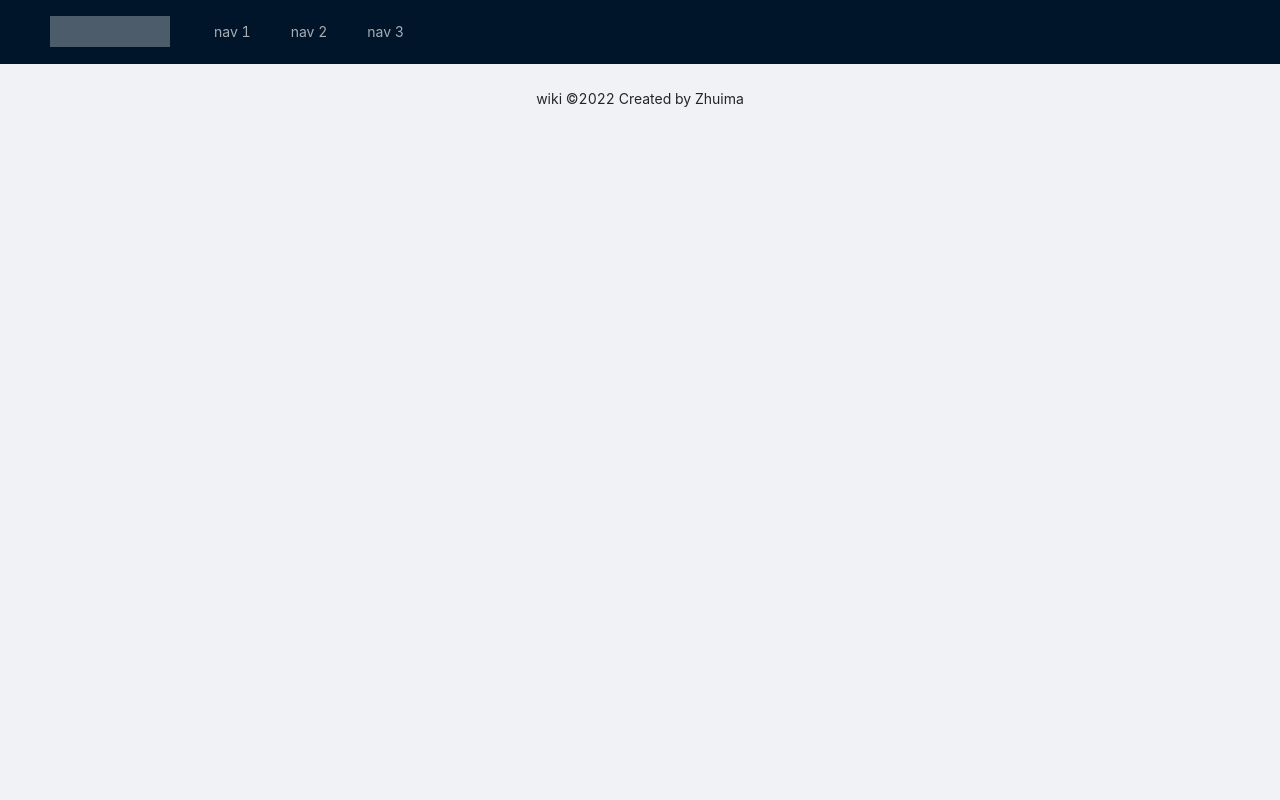
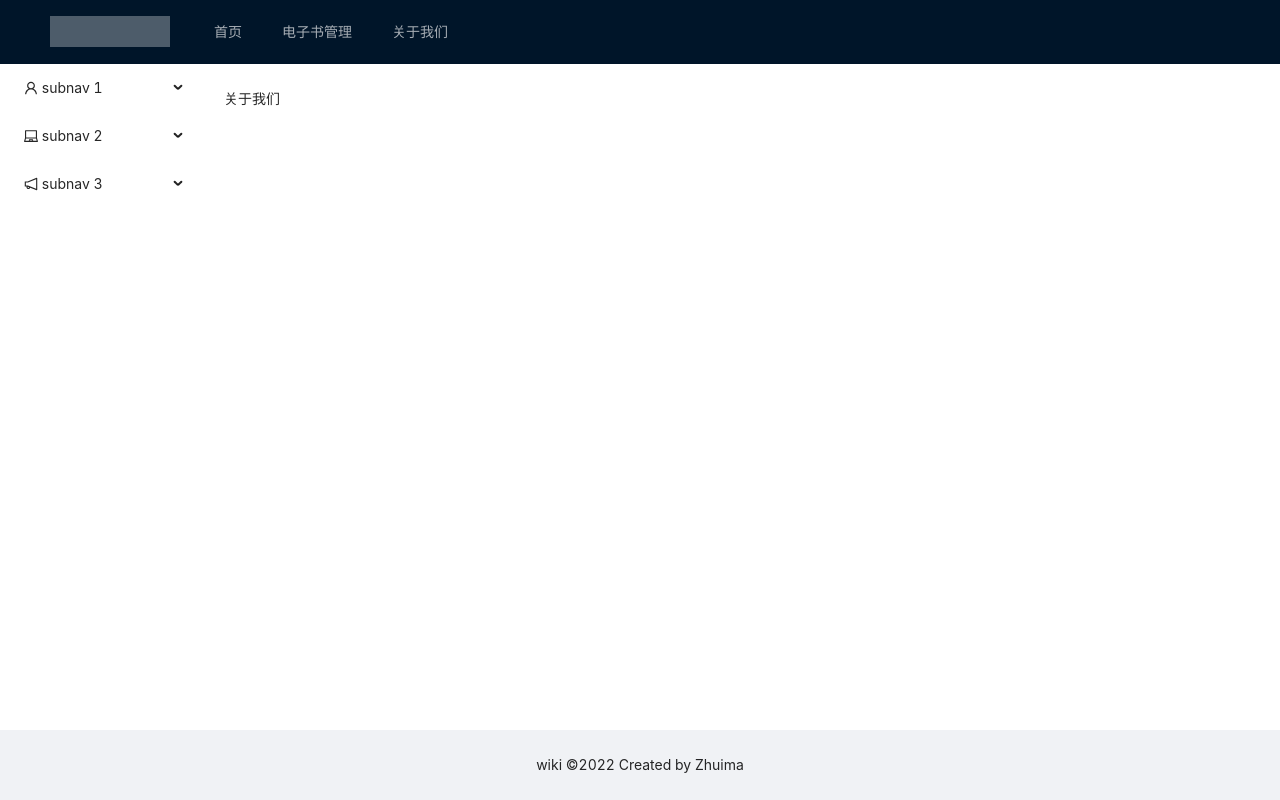
Before and after one commit to zhuima/wiki-web, a Vue app: page /about in a window 1280 px wide. Built offline with nearby package versions, Linux system fonts and the light colour scheme; no server answers.

Commit message:
1、增加电子书管理页面

```diff
--- a/src/components/the-header.vue
+++ b/src/components/the-header.vue
@@ -7,9 +7,15 @@
         mode="horizontal"
         :style="{ lineHeight: '64px' }"
     >
-      <a-menu-item key="1">nav 1</a-menu-item>
-      <a-menu-item key="2">nav 2</a-menu-item>
-      <a-menu-item key="3">nav 3</a-menu-item>
+      <a-menu-item key="/">
+        <router-link to="/">首页</router-link>
+        </a-menu-item>
+      <a-menu-item key="/admin/ebook">
+        <router-link to="/admin/ebook">电子书管理</router-link>
+      </a-menu-item>
+      <a-menu-item key="/about">
+        <router-link to="/about">关于我们</router-link>
+      </a-menu-item>
     </a-menu>
   </a-layout-header>
 </template>
--- a/src/router/index.ts
+++ b/src/router/index.ts
@@ -1,13 +1,24 @@
 import { createRouter, createWebHistory, RouteRecordRaw } from 'vue-router'
 import Home from '../views/home.vue'
-
+import About from '../views/About.vue'
+import AdminEbook from '../views/admin/AdminEbook.vue'
 
 const routes: Array<RouteRecordRaw> = [
     {
         path: '/',
         name: 'Home',
         component: Home
-    }
+    },
+    {
+        path: '/about',
+        name: 'About',
+        component: About
+    },
+    {
+        path: '/admin/ebook',
+        name: 'AdminEbook',
+        component: AdminEbook
+    },
 
 ]
 
--- /dev/null
+++ b/src/views/About.vue
@@ -0,0 +1,131 @@
+<template>
+    <a-layout>
+      <a-layout-sider width="200" style="background: #fff">
+        <a-menu
+            v-model:selectedKeys="selectedKeys2"
+            v-model:openKeys="openKeys"
+            mode="inline"
+            :style="{ height: '100%', borderRight: 0 }"
+        >
+          <a-sub-menu key="sub1">
+            <template #title>
+              <span>
+                <user-outlined />
+                subnav 1
+              </span>
+            </template>
+            <a-menu-item key="1">option1</a-menu-item>
+            <a-menu-item key="2">option2</a-menu-item>
+            <a-menu-item key="3">option3</a-menu-item>
+            <a-menu-item key="4">option4</a-menu-item>
+          </a-sub-menu>
+          <a-sub-menu key="sub2">
+            <template #title>
+              <span>
+                <laptop-outlined />
+                subnav 2
+              </span>
+            </template>
+            <a-menu-item key="5">option5</a-menu-item>
+            <a-menu-item key="6">option6</a-menu-item>
+            <a-menu-item key="7">option7</a-menu-item>
+            <a-menu-item key="8">option8</a-menu-item>
+          </a-sub-menu>
+          <a-sub-menu key="sub3">
+            <template #title>
+              <span>
+                <notification-outlined />
+                subnav 3
+              </span>
+            </template>
+            <a-menu-item key="9">option9</a-menu-item>
+            <a-menu-item key="10">option10</a-menu-item>
+            <a-menu-item key="11">option11</a-menu-item>
+            <a-menu-item key="12">option12</a-menu-item>
+          </a-sub-menu>
+        </a-menu>
+      </a-layout-sider>
+      <a-layout-content
+          :style="{ background: '#fff', padding: '24px', margin: 0, minHeight: '280px' }"
+      >
+        关于我们
+      </a-layout-content>
+    </a-layout>
+</template>
+
+
+<script lang="ts">
+import axios from 'axios';
+import { defineComponent, onMounted, ref, reactive, toRef } from 'vue';
+
+
+export default defineComponent({
+  name: 'About',
+  // vue3 中大部分生命周期方法都被setup取代
+  setup(){
+    console.log("setup");
+
+    // 响应式数据
+    const ebooks = ref();
+
+    // // 另外一种方式, vue3新增的方式
+    // const ebooks1 = reactive({books: []});
+
+    onMounted(() => {
+      console.log("onMounted");
+      axios.get('/ebooks?page=1&size=10').then(
+          (response) =>  {
+            const data = response.data;
+            ebooks.value = data.content.list;
+            console.log(response);
+          }
+      )
+    })
+    return {
+      ebooks,
+      pagination:{
+        onChange: (page: number) => {
+          console.log(page);
+        },
+        pageSize: 10,
+      },
+      actions: [
+      { type: 'StarOutlined', text: '156' },
+      { type: 'LikeOutlined', text: '156' },
+      { type: 'MessageOutlined', text: '2' },
+    ],
+    }
+
+  }
+});
+</script>
+
+
+
+<style scoped>
+#components-layout-demo-top-side-2 .logo {
+  float: left;
+  width: 120px;
+  height: 31px;
+  margin: 16px 24px 16px 0;
+  background: rgba(255, 255, 255, 0.3);
+}
+
+.ant-row-rtl #components-layout-demo-top-side-2 .logo {
+  float: right;
+  margin: 16px 0 16px 24px;
+}
+
+.site-layout-background {
+  background: #fff;
+}
+
+
+.ant-avatar {
+  width: 50px;
+  height: 50px;
+  line-height: 50px;
+  border-radius: 8%;
+  margin: 5px 0;
+}
+</style>
--- /dev/null
+++ b/src/views/admin/AdminEbook.vue
@@ -0,0 +1,5 @@
+<template>
+  <div class="container">
+    <h1>电子书管理</h1>
+  </div>
+</template>
```
